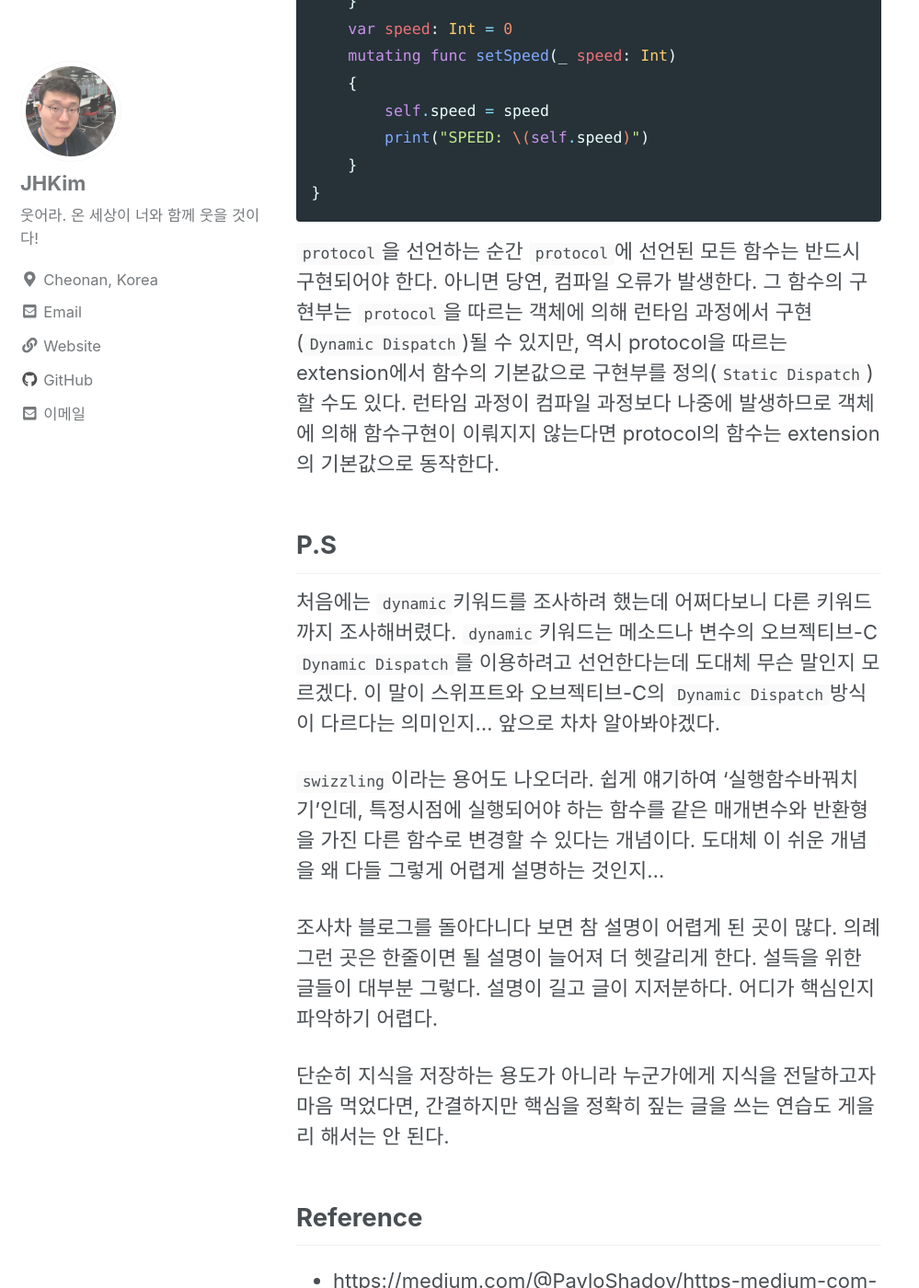
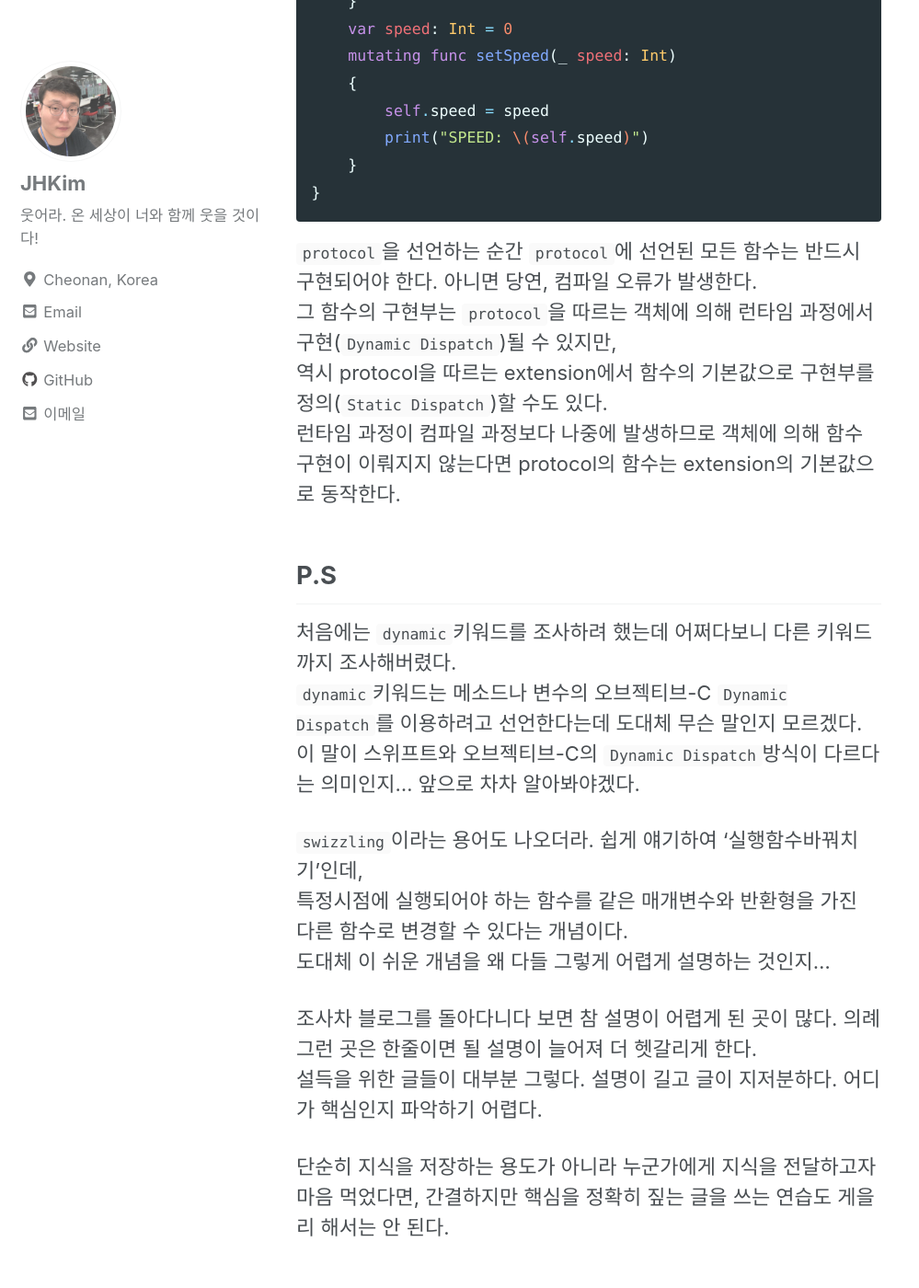
Before and after one commit to cerulean85/cerulean85.github.io, a Jekyll site: the page built from _posts/2018-09-26-swift문법.md, in a window 1280 px wide and 1400 px high, scrolled down 1177 px. Shown: the whole window at 92% size, without its empty margins (0-999 px from the left). Built offline with Jekyll 4.4.1, drawn with Linux system fonts in a browser that asks for light colours; nearby versions of some CDN libraries; comment, search, counter and statistics services are not loaded; some of the changed text lies outside the part shown.

````diff
--- a/_posts/2018-09-26-swift문법.md
+++ b/_posts/2018-09-26-swift문법.md
@@ -6,10 +6,11 @@ category: swift, protocol, extension
 ---
 
 스위프트에서는 다형성을 구현하고자 `protocol`키워드를 사용한다.
-`protocol`을 확장하려면 `extension`키워드를 사용하면 된다.
+<br>`protocol`을 확장하려면 `extension`키워드를 사용하면 된다.
 
 특히 `extension`이 편리한데, 자바에서는 `interface`를 상속하는 모든 클래스는 `interface` 선언함수의 구현이 필수였다.
-<br>즉, 딱히 그 함수를 사용하지 않는 클래스조차도 일일이 함수구현부를 작성해야했다. 하지만 스위프트에서는 일일이 구현할 필요없다. '기본값'으로 `extension`에 함수구현부를 작성하면된다, 덕분에 코드가 훨씬 간결해졌다.
+<br>즉, 딱히 그 함수를 사용하지 않는 클래스조차도 일일이 함수구현부를 작성해야했다. 하지만 스위프트에서는 일일이 구현할 필요없다.
+<br>'기본값'으로 `extension`에 함수구현부를 작성하면된다, 덕분에 코드가 훨씬 간결해졌다.
 
 아래는 protocol으 사용한 구조체의 코드다.
 ```swift
@@ -42,22 +43,22 @@ struct Car: Option {
 }
 ```
 `protocol`을 선언하는 순간 `protocol`에 선언된 모든 함수는 반드시 구현되어야 한다. 아니면 당연, 컴파일 오류가 발생한다.
-그 함수의 구현부는 `protocol`을 따르는 객체에 의해 런타임 과정에서 구현(`Dynamic Dispatch`)될 수 있지만,
-역시 protocol을 따르는 extension에서 함수의 기본값으로 구현부를 정의(`Static Dispatch`)할 수도 있다.
-런타임 과정이 컴파일 과정보다 나중에 발생하므로 객체에 의해 함수구현이 이뤄지지 않는다면 protocol의 함수는 extension의 기본값으로 동작한다.
+<br>그 함수의 구현부는 `protocol`을 따르는 객체에 의해 런타임 과정에서 구현(`Dynamic Dispatch`)될 수 있지만,
+<br>역시 protocol을 따르는 extension에서 함수의 기본값으로 구현부를 정의(`Static Dispatch`)할 수도 있다.
+<br>런타임 과정이 컴파일 과정보다 나중에 발생하므로 객체에 의해 함수구현이 이뤄지지 않는다면 protocol의 함수는 extension의 기본값으로 동작한다.
 
 
 ## P.S
 처음에는 `dynamic`키워드를 조사하려 했는데 어쩌다보니 다른 키워드까지 조사해버렸다.
-`dynamic`키워드는 메소드나 변수의 오브젝티브-C `Dynamic Dispatch`를 이용하려고 선언한다는데 도대체 무슨 말인지 모르겠다.
-이 말이 스위프트와 오브젝티브-C의 `Dynamic Dispatch`방식이 다르다는 의미인지... 앞으로 차차 알아봐야겠다.
+<br>`dynamic`키워드는 메소드나 변수의 오브젝티브-C `Dynamic Dispatch`를 이용하려고 선언한다는데 도대체 무슨 말인지 모르겠다.
+<br>이 말이 스위프트와 오브젝티브-C의 `Dynamic Dispatch`방식이 다르다는 의미인지... 앞으로 차차 알아봐야겠다.
 
 `swizzling`이라는 용어도 나오더라. 쉽게 얘기하여 '실행함수바꿔치기'인데,
-특정시점에 실행되어야 하는 함수를 같은 매개변수와 반환형을 가진 다른 함수로 변경할 수 있다는 개념이다.
-도대체 이 쉬운 개념을 왜 다들 그렇게 어렵게 설명하는 것인지...
+<br>특정시점에 실행되어야 하는 함수를 같은 매개변수와 반환형을 가진 다른 함수로 변경할 수 있다는 개념이다.
+<br>도대체 이 쉬운 개념을 왜 다들 그렇게 어렵게 설명하는 것인지...
 
 조사차 블로그를 돌아다니다 보면 참 설명이 어렵게 된 곳이 많다. 의례 그런 곳은 한줄이면 될 설명이 늘어져 더 헷갈리게 한다.
-설득을 위한 글들이 대부분 그렇다. 설명이 길고 글이 지저분하다. 어디가 핵심인지 파악하기 어렵다.
+<br>설득을 위한 글들이 대부분 그렇다. 설명이 길고 글이 지저분하다. 어디가 핵심인지 파악하기 어렵다.
 
 단순히 지식을 저장하는 용도가 아니라 누군가에게 지식을 전달하고자 마음 먹었다면, 간결하지만 핵심을 정확히 짚는 글을 쓰는 연습도 게을리 해서는 안 된다.
 
````
